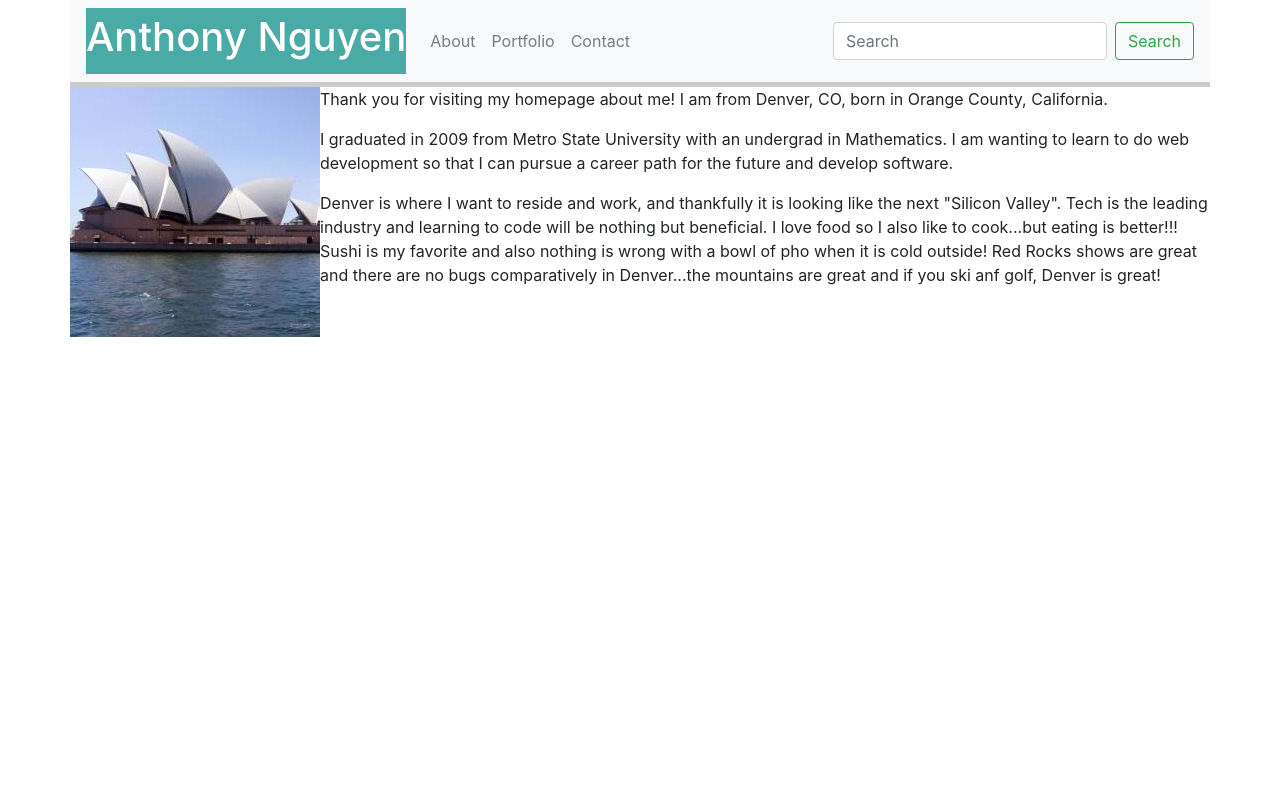
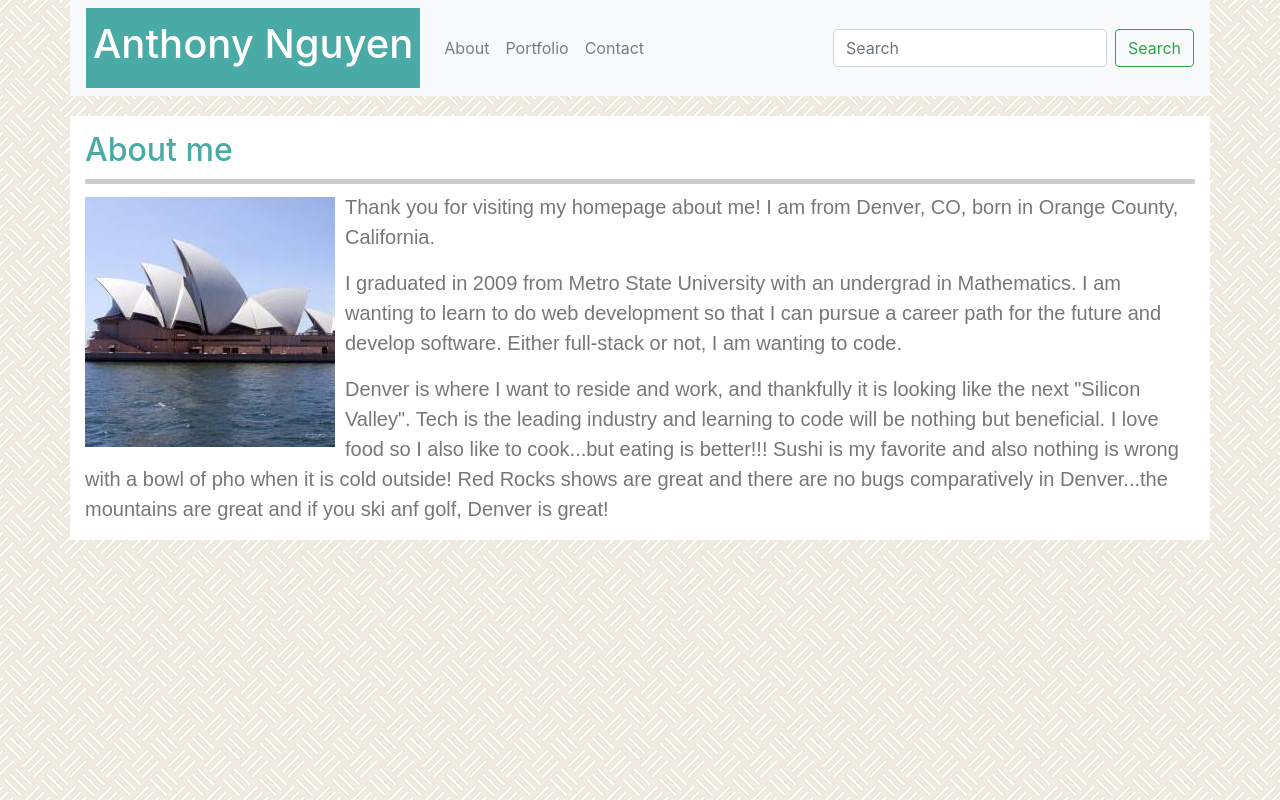
Before and after one commit to antwan024/Bootstrap-Portfolio, a plain HTML site: page index.html in a window 1280 px wide. Drawn offline with nearby package versions, Linux system fonts and the light colour scheme.

Commit message:
Completed body portion with styling and borders

```diff
--- a/index.html
+++ b/index.html
@@ -41,25 +41,33 @@
             </div>
         </div>
 
+
         <div class ="row">
+            <div class="col-sm-12" id="body">
+                <div class="row">
+                    <div class = "col-sm-12">
+                        <h2 id="title" style="padding: 15px 0px 10px 0px; border-bottom: 5px solid #cccccc;">About me</h2>
+                    </div>
 
+                </div>
                 <div class="row">
-                    <div class = "col-sm-12" id="body">
-                            <img src="images/pic.jpg" id="pic">
+                    <div class = "col-sm-12">
+                            <img src="images/pic.jpg" id="pic" style="margin: 5px 10px 0px 0px;">
 
                             <p>
                                 Thank you for visiting my homepage about me!  I am from Denver, CO, born in Orange County, California.
                             </p>
                             <p>
-                                I graduated in 2009 from Metro State University with an undergrad in Mathematics.  I am wanting to learn to do web development so that I can pursue a career path for the future and develop software.
+                                I graduated in 2009 from Metro State University with an undergrad in Mathematics.  I am wanting to learn to do web development so that I can pursue a career path for the future and develop software. Either full-stack or not, I am wanting to code.
                             </p>
+                            <p>
                                 Denver is where I want to reside and work, and thankfully it is looking like the next "Silicon Valley".  Tech is the leading industry and learning to code will be nothing but beneficial.
                                 I love food so I also like to cook...but eating is better!!!  Sushi is my favorite and also nothing is wrong with a bowl of pho when it is cold outside!
                                 Red Rocks shows are great and there are no bugs comparatively in Denver...the mountains are great and if you ski anf golf, Denver is great!
                             </p>
                     </div>
                 </div>
-
+            </div>
         </div>
 
 
--- a/style.css
+++ b/style.css
@@ -1,20 +1,38 @@
 #header {
 
     background-color:white;
-    border-bottom: 5px solid #cccccc;
     padding: 0%;
 }
 
 #name {
     background-color: #4aaaa5;
     color: white;
+    border: 7px solid #4aaaa5;
 
 }
 
 #body {
-
+    margin-top: 20px;
+    background-color: white;
 }
 
 #pic {
     float: left;
 }
+
+#title {
+    color: #4aaaa5;
+}
+
+p {
+    color: #777777;
+    font-family: 'Arial', 'Helvetica Neue', Helvetica, sans-serif;
+    font-size: 20px;
+}
+
+body {
+
+    background-image: url("images/floor-tile.png");
+
+
+}
```
